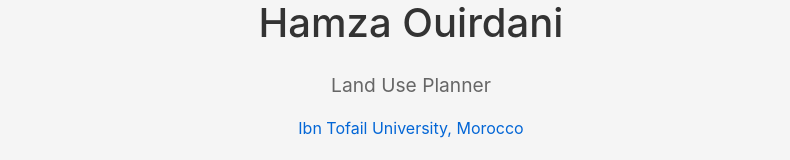
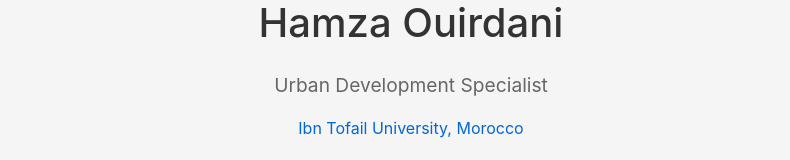
Before and after one commit to ouirdanihamza93/ouirdanihamza93.github.io, a plain HTML site: page index.html in a window 1280 px wide. Shown: the part 219-379 px from the top of the page, without its empty margins (229-1019 px from the left). Drawn offline with Linux system fonts and the light colour scheme.

Commit message:
Update index.html

```diff
--- a/index.html
+++ b/index.html
@@ -13,7 +13,7 @@
                 <img src="IMAGE.jpg" alt="Hamza Ouirdani">
             </div>
             <h1>Hamza Ouirdani</h1>
-            <p class="title">Land Use Planner</p>
+            <p class="title">Urban Development Specialist</p>
 
             <div class="affiliation">
                 <a href="#">Ibn Tofail University, Morocco</a>
```
